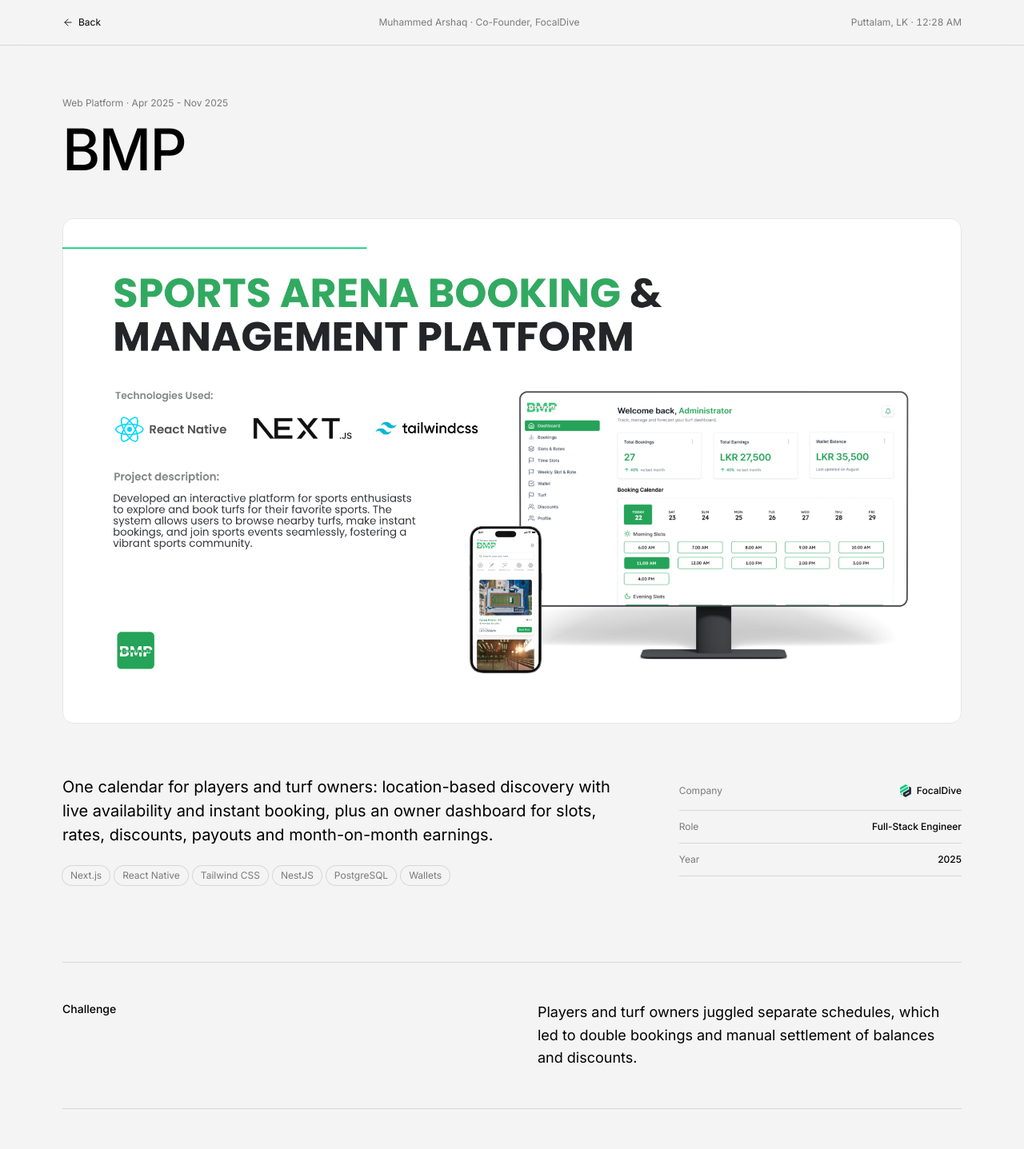
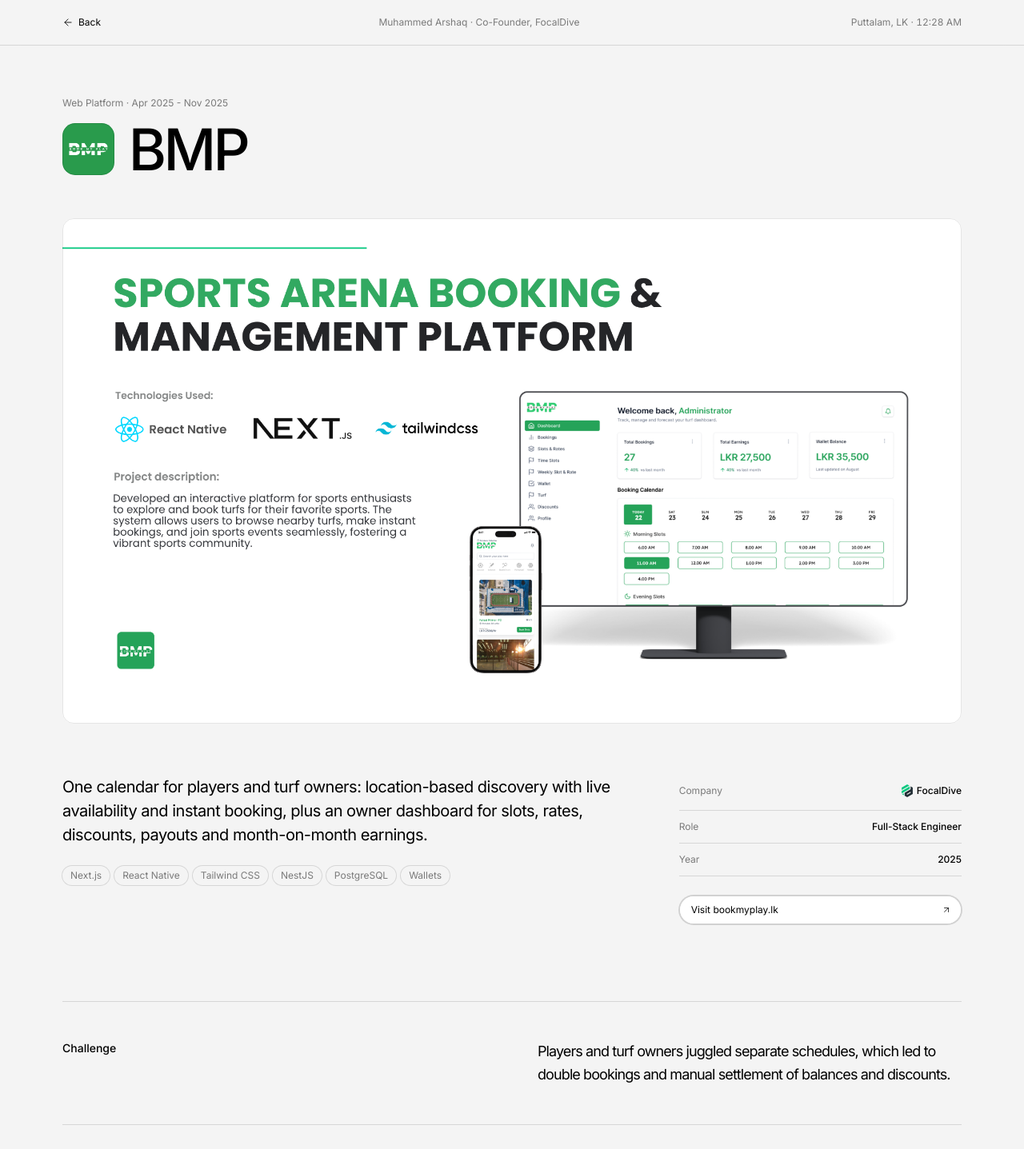
Before and after one commit to arshartisan/arsh-artisan, a Next.js app: page /light/projects/bmp in a window 1280 px wide. Shown: the top 1437 px of the page at 80% size. Built offline with nearby package versions, Linux system fonts and the light colour scheme.

Commit message:
feat: update project page layout and add external links for projects

```diff
--- a/src/app/globals.css
+++ b/src/app/globals.css
@@ -83,8 +83,8 @@
   --btn-shadow: none;
   --field: #161616;
   --field-shadow: none;
-  --tooltip: #292929;
-  --tooltip-fg: #ffffff;
+  --tooltip: #ffffff;
+  --tooltip-fg: #000000;
   --image-outline: oklch(1 0 0 / 0.1);
   --media-fg: #ffffff;
   --media-line: oklch(1 0 0 / 0.2);
@@ -113,7 +113,7 @@
   --btn-shadow: 0 0 0 1px oklch(0 0 0 / 0.14);
   --field: #ffffff;
   --field-shadow: 0 0 0 1px oklch(0 0 0 / 0.14);
-  --tooltip: #1e1e1e;
+  --tooltip: #000000;
   --tooltip-fg: #ffffff;
   --image-outline: oklch(0 0 0 / 0.1);
   --media-fg: #ffffff;
--- a/src/components/portfolio/project-page.tsx
+++ b/src/components/portfolio/project-page.tsx
@@ -44,8 +44,19 @@
           <p className="text-xs text-muted-foreground">
             {project.category} · {project.period}
           </p>
-          <h1 className="text-[clamp(2rem,7vw,4.5rem)] leading-[1.05] font-medium tracking-tight text-balance">
-            {project.title}
+          <h1 className="flex items-center gap-[0.25em] text-[clamp(2rem,7vw,4.5rem)] leading-[1.05] font-medium tracking-tighter text-balance">
+            {project.icon ? (
+              <Image
+                src={project.icon}
+                alt=""
+                width={144}
+                height={144}
+                unoptimized
+                priority
+                className="image-outline size-[0.9em] shrink-0 rounded-[0.22em] object-cover"
+              />
+            ) : null}
+            <span className="min-w-0">{project.title}</span>
           </h1>
         </div>
 
@@ -69,7 +80,7 @@
           className={cn(enter, "mt-10 grid gap-10 delay-200 md:mt-16 md:grid-cols-[minmax(0,2fr)_minmax(0,1fr)] md:gap-16")}
         >
           <div className="flex flex-col gap-6">
-            <p className="text-lg leading-[1.5] text-pretty md:text-xl">{project.intro}</p>
+            <p className="text-lg leading-[1.5] tracking-tight text-pretty md:text-xl">{project.intro}</p>
             <div>
               <h2 className="sr-only">{labels.stackLabel}</h2>
               <ul className="flex flex-wrap gap-1.5 text-xs">
@@ -124,7 +135,7 @@
           {project.sections.map((section) => (
             <section key={section.title} className="grid gap-3 border-t border-line py-8 md:grid-cols-2 md:gap-16 md:py-12">
               <h2 className="text-sm font-medium">{section.title}</h2>
-              <p className="text-base leading-[1.6] text-pretty text-muted-foreground md:text-lg md:text-fg">{section.text}</p>
+              <p className="text-base leading-[1.6] tracking-tighter text-pretty text-muted-foreground md:text-lg md:text-fg">{section.text}</p>
             </section>
           ))}
         </div>
@@ -232,7 +243,7 @@
   if (!logo) return value;
 
   return (
-    <span className="inline-flex items-center gap-1.5">
+    <span className="inline-flex items-center gap-1">
       <Image src={logo} alt="" width={32} height={32} className="size-4 shrink-0 object-contain" />
       {value}
     </span>
--- a/src/components/portfolio/widgets/projects-card.tsx
+++ b/src/components/portfolio/widgets/projects-card.tsx
@@ -45,7 +45,7 @@
 
 /** Round thumbnail: the project's app icon, else its cover image, else a monogram. */
 export function ProjectThumb({ project, className }: { project: Project; className?: string }) {
-  const base = "image-outline size-12 shrink-0 rounded-full sm:size-15";
+  const base = "image-outline size-12 shrink-0 rounded-lg sm:size-15";
   const src = project.icon ?? project.image;
 
   if (src) {
--- a/src/data/data.json
+++ b/src/data/data.json
@@ -254,6 +254,10 @@
           "Spring Boot",
           "REST APIs"
         ],
+        "link": {
+          "label": "Visit passque.com",
+          "href": "https://passque.com"
+        },
         "gallery": [],
         "sections": [
           {
@@ -300,6 +304,10 @@
           "PostgreSQL",
           "Real-time updates"
         ],
+        "link": {
+          "label": "Visit weels.lk",
+          "href": "https://weels.lk"
+        },
         "gallery": [],
         "sections": [
           {
@@ -394,6 +402,10 @@
           "PostgreSQL",
           "Wallets"
         ],
+        "link": {
+          "label": "Visit bookmyplay.lk",
+          "href": "https://bookmyplay.lk"
+        },
         "gallery": [],
         "sections": [
           {
@@ -439,6 +451,10 @@
           "Secure payments",
           "Order tracking"
         ],
+        "link": {
+          "label": "Visit wrapitup.lk",
+          "href": "https://wrapitup.lk"
+        },
         "gallery": [],
         "sections": [
           {
```
